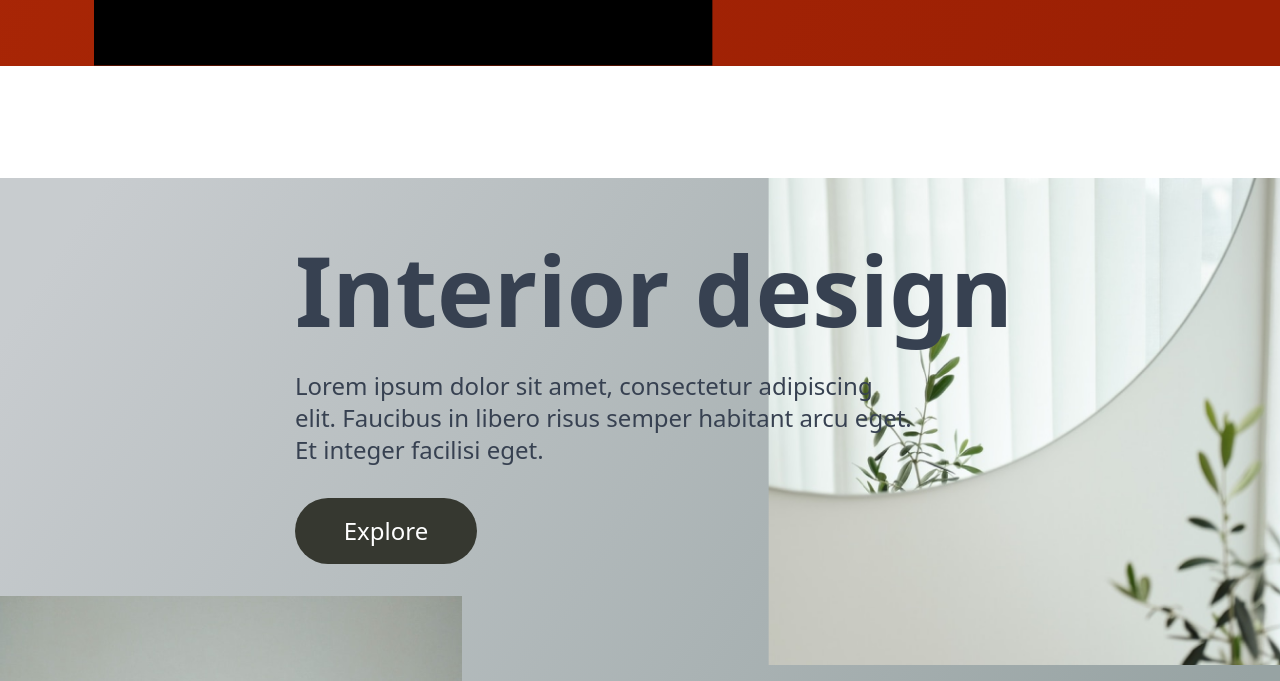
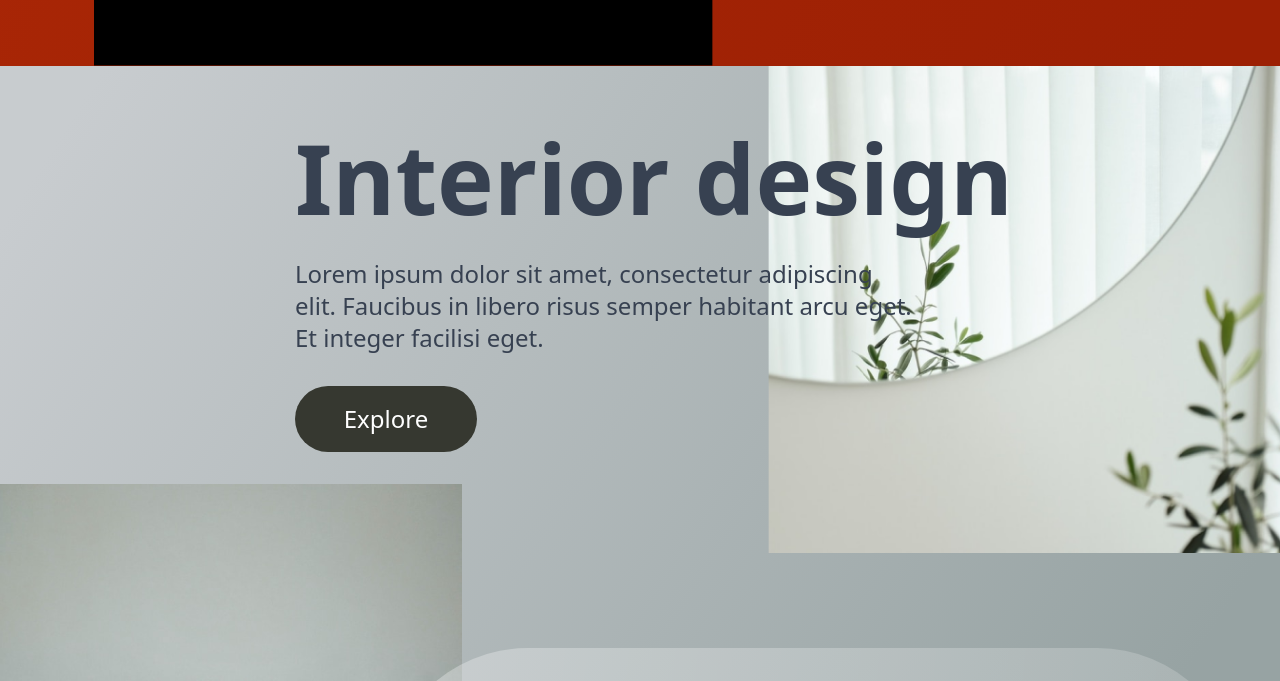
Before and after one commit to hung0310/LandingPage_GooUp1, a plain HTML site: page index.html in a window 1280 px wide. Shown: the part 8265-8946 px from the top of the page. Drawn offline with nearby package versions, Linux system fonts and the light colour scheme.

Commit message:
Update index.html

```diff
--- a/index.html
+++ b/index.html
@@ -8,7 +8,7 @@
     <link rel="preconnect" href="https://fonts.googleapis.com">
     <link rel="preconnect" href="https://fonts.gstatic.com" crossorigin>
     <link href="https://fonts.googleapis.com/css2?family=Ubuntu:ital,wght@0,300;0,400;0,500;0,700;1,300;1,400;1,500;1,700&display=swap" rel="stylesheet">
-    <title>Document</title>
+    <title>Landing Page</title>
 </head>
 <body>
     <section class="section1">
@@ -358,7 +358,7 @@
         </div>
     </section>
 
-    <section class="section9 mt-28" style="background: linear-gradient(123deg, #C8CCCF 5.59%, #97A3A3 84.01%);">
+    <section class="section9" style="background: linear-gradient(123deg, #C8CCCF 5.59%, #97A3A3 84.01%);">
         <div class="flex justify-center items-center">
             <div class="grid grid-cols-2 gap-64 relative">
                 <div class="col-span-1">
```
